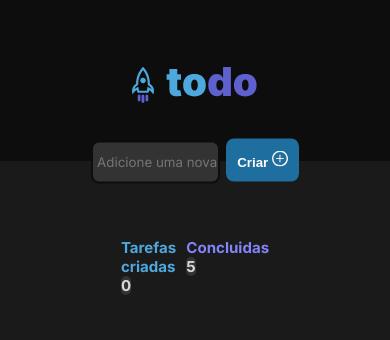
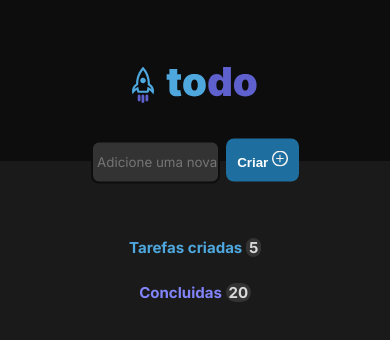
Before and after one commit to KawanHSB/desafio-01-praticando-os-conceitos-reactjs, a React (Vite) app: page / in a window 390 px wide. Shown: the top 340 px of the page. Built offline with nearby package versions, Linux system fonts and the light colour scheme.

Commit message:
Header done

```diff
--- a/src/components/TaskCounter/index.tsx
+++ b/src/components/TaskCounter/index.tsx
@@ -6,11 +6,13 @@ export function TaskCounter() {
         <div className={styles.wraper}>
             <div className={styles.counters}>
                 <h3 className={styles.tasksCounter}>
-                    Tarefas criadas <span className={styles.counterNumber}
-                    > 0 </span></h3>
+                    Tarefas criadas <div className={styles.counterNumber}
+                    > 5 </div>
+                    </h3>
                 <h3 className={styles.taskDoneCounter}>
-                    Concluidas <span className={styles.counterNumber}
-                    > 5 </span></h3>
+                    Concluidas <div className={styles.counterNumber}
+                    > 20 </div>
+                </h3>
             </div>
         </div>
     )
--- a/src/components/TaskCounter/styles.module.scss
+++ b/src/components/TaskCounter/styles.module.scss
@@ -16,12 +16,20 @@
             color: var(--purple);
         }
 
-        .counterNumber {
-            background: var(--gray-400);
-            color: var(--gray-200);
-            border-radius: 8px;
-            height: 1.188;
-            width: 1.563rem;
+        h3 {
+            display: flex;
+
+            .counterNumber {
+                background: var(--gray-400);
+                color: var(--gray-200);
+                border-radius: 800px;
+                height: 1.188;
+                width: 1.563;
+                text-align: center;
+                margin-left: 1vw;
+                padding-right: 0.70vw;
+                padding-left: 0.70vw;
+            }
         }
 
         .tasks {
@@ -33,3 +41,20 @@
         }
     }
 }
+
+@media (max-width: 860px)  {
+    .counters {
+        flex-direction: column;
+    }
+
+    .taskDoneCounter {
+        padding-top: 2rem;
+        display: flex;
+        justify-content: center;
+    }
+
+    .tasksCounter {
+        display: flex;
+        justify-content: center;
+    }
+}
```
